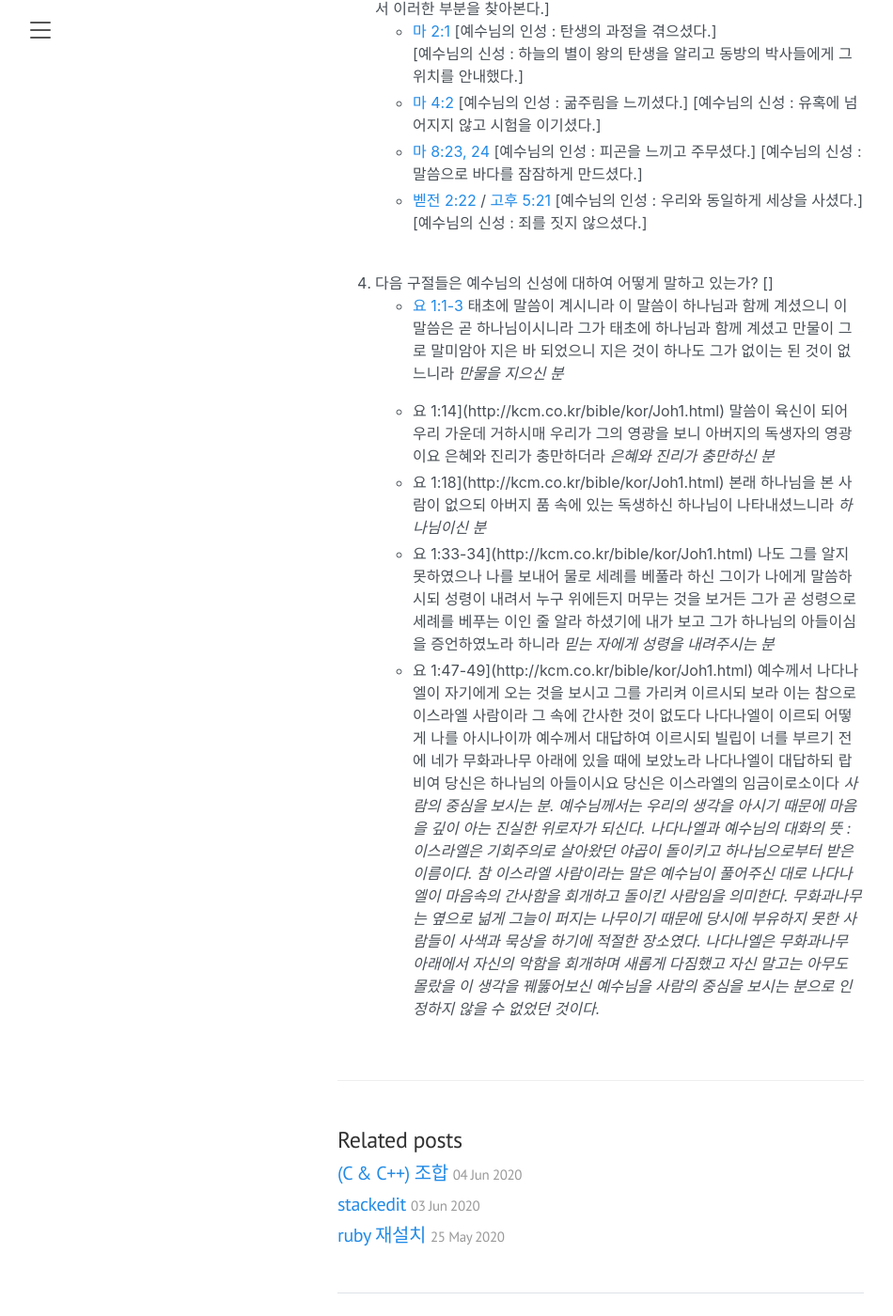
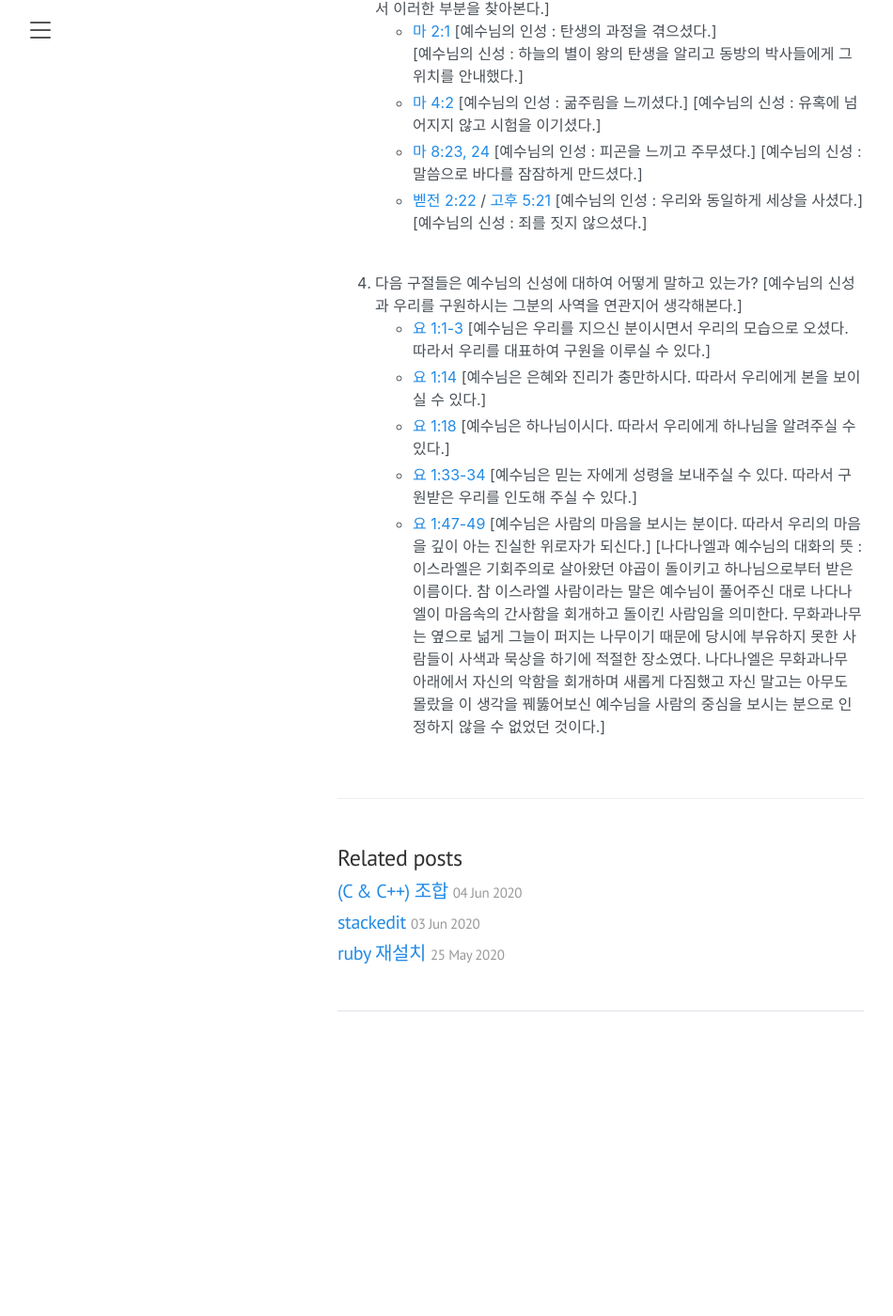
Before and after one commit to nyaooooong/nyaooooong.github.io, a Jekyll site: the page built from _posts/2020-06-06-1.md, in a window 1280 px wide and 1400 px high, scrolled down 897 px. Shown: the whole window at 94% size, without its empty margins (1-951 px from the left). Built offline with Jekyll 4.4.1, drawn with Linux system fonts in a browser that asks for light colours; after the commit the page ends 1997 px from its top, so only the background shows below that.

Commit message:
_posts/2020-06-06-1.md updated from https://stackedit.io/

```diff
--- a/_posts/2020-06-06-1.md
+++ b/_posts/2020-06-06-1.md
@@ -38,30 +38,20 @@ published: true
 [예수님의 신성 : 죄를 짓지 않으셨다.]
 <br/><br/>
 4. 다음 구절들은 예수님의 신성에 대하여 어떻게 말하고 있는가?
-[]
-- [요 1:1-3](http://kcm.co.kr/bible/kor/Joh1.html)
-태초에 말씀이 계시니라 이 말씀이 하나님과 함께 계셨으니 이 말씀은 곧 하나님이시니라
-그가 태초에 하나님과 함께 계셨고
-만물이 그로 말미암아 지은 바 되었으니 지은 것이 하나도 그가 없이는 된 것이 없느니라
-*만물을 지으신 분*
-	- 요 1:14](http://kcm.co.kr/bible/kor/Joh1.html)
-말씀이 육신이 되어 우리 가운데 거하시매 우리가 그의 영광을 보니 아버지의 독생자의 영광이요 은혜와 진리가 충만하더라
-*은혜와 진리가 충만하신 분*
-	- 요 1:18](http://kcm.co.kr/bible/kor/Joh1.html)
-본래 하나님을 본 사람이 없으되 아버지 품 속에 있는 독생하신 하나님이 나타내셨느니라
-*하나님이신 분*
-	- 요 1:33-34](http://kcm.co.kr/bible/kor/Joh1.html)
-나도 그를 알지 못하였으나 나를 보내어 물로 세례를 베풀라 하신 그이가 나에게 말씀하시되 성령이 내려서 누구 위에든지 머무는 것을 보거든 그가 곧 성령으로 세례를 베푸는 이인 줄 알라 하셨기에
-내가 보고 그가 하나님의 아들이심을 증언하였노라 하니라
-*믿는 자에게 성령을 내려주시는 분*
-	- 요 1:47-49](http://kcm.co.kr/bible/kor/Joh1.html)
-예수께서 나다나엘이 자기에게 오는 것을 보시고 그를 가리켜 이르시되 보라 이는 참으로 이스라엘 사람이라 그 속에 간사한 것이 없도다
-나다나엘이 이르되 어떻게 나를 아시나이까 예수께서 대답하여 이르시되 빌립이 너를 부르기 전에 네가 무화과나무 아래에 있을 때에 보았노라
-나다나엘이 대답하되 랍비여 당신은 하나님의 아들이시요 당신은 이스라엘의 임금이로소이다
-*사람의 중심을 보시는 분. 예수님께서는 우리의 생각을 아시기 때문에 마음을 깊이 아는 진실한 위로자가 되신다.*
-*나다나엘과 예수님의 대화의 뜻 :*
-*이스라엘은 기회주의로 살아왔던 야곱이 돌이키고 하나님으로부터 받은 이름이다. 참 이스라엘 사람이라는 말은 예수님이 풀어주신 대로 나다나엘이 마음속의 간사함을 회개하고 돌이킨 사람임을 의미한다.*
-*무화과나무는 옆으로 넒게 그늘이 퍼지는 나무이기 때문에 당시에 부유하지 못한 사람들이 사색과 묵상을 하기에 적절한 장소였다. 나다나엘은 무화과나무 아래에서 자신의 악함을 회개하며 새롭게 다짐했고 자신 말고는 아무도 몰랐을 이 생각을 꿰뚫어보신 예수님을 사람의 중심을 보시는 분으로 인정하지 않을 수 없었던 것이다.*
+[예수님의 신성과 우리를 구원하시는 그분의 사역을 연관지어 생각해본다.]
+* [요 1:1-3](http://kcm.co.kr/bible/kor/Joh1.html)
+[예수님은 우리를 지으신 분이시면서 우리의 모습으로 오셨다. 따라서 우리를 대표하여 구원을 이루실 수 있다.]
+* [요 1:14](http://kcm.co.kr/bible/kor/Joh1.html)
+[예수님은 은혜와 진리가 충만하시다. 따라서 우리에게 본을 보이실 수 있다.]
+* [요 1:18](http://kcm.co.kr/bible/kor/Joh1.html)
+[예수님은 하나님이시다. 따라서 우리에게 하나님을 알려주실 수 있다.]
+* [요 1:33-34](http://kcm.co.kr/bible/kor/Joh1.html)
+[예수님은 믿는 자에게 성령을 보내주실 수 있다. 따라서 구원받은 우리를 인도해 주실 수 있다.]
+* [요 1:47-49](http://kcm.co.kr/bible/kor/Joh1.html)
+[예수님은 사람의 마음을 보시는 분이다. 따라서 우리의 마음을 깊이 아는 진실한 위로자가 되신다.]
+[나다나엘과 예수님의 대화의 뜻 :
+이스라엘은 기회주의로 살아왔던 야곱이 돌이키고 하나님으로부터 받은 이름이다. 참 이스라엘 사람이라는 말은 예수님이 풀어주신 대로 나다나엘이 마음속의 간사함을 회개하고 돌이킨 사람임을 의미한다.
+무화과나무는 옆으로 넒게 그늘이 퍼지는 나무이기 때문에 당시에 부유하지 못한 사람들이 사색과 묵상을 하기에 적절한 장소였다. 나다나엘은 무화과나무 아래에서 자신의 악함을 회개하며 새롭게 다짐했고 자신 말고는 아무도 몰랐을 이 생각을 꿰뚫어보신 예수님을 사람의 중심을 보시는 분으로 인정하지 않을 수 없었던 것이다.]
 <!--stackedit_data:
-eyJoaXN0b3J5IjpbLTIwMTMzNDI1NDYsLTk2NjIyNTg3XX0=
+eyJoaXN0b3J5IjpbLTE5MDY3MTM5NDYsLTk2NjIyNTg3XX0=
 -->
```
